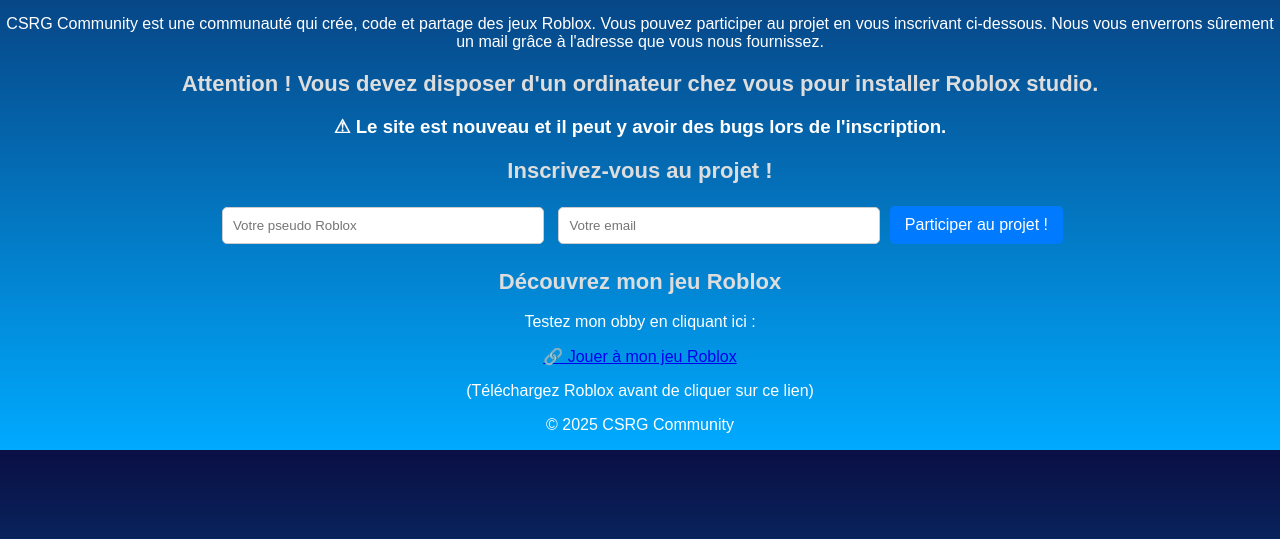
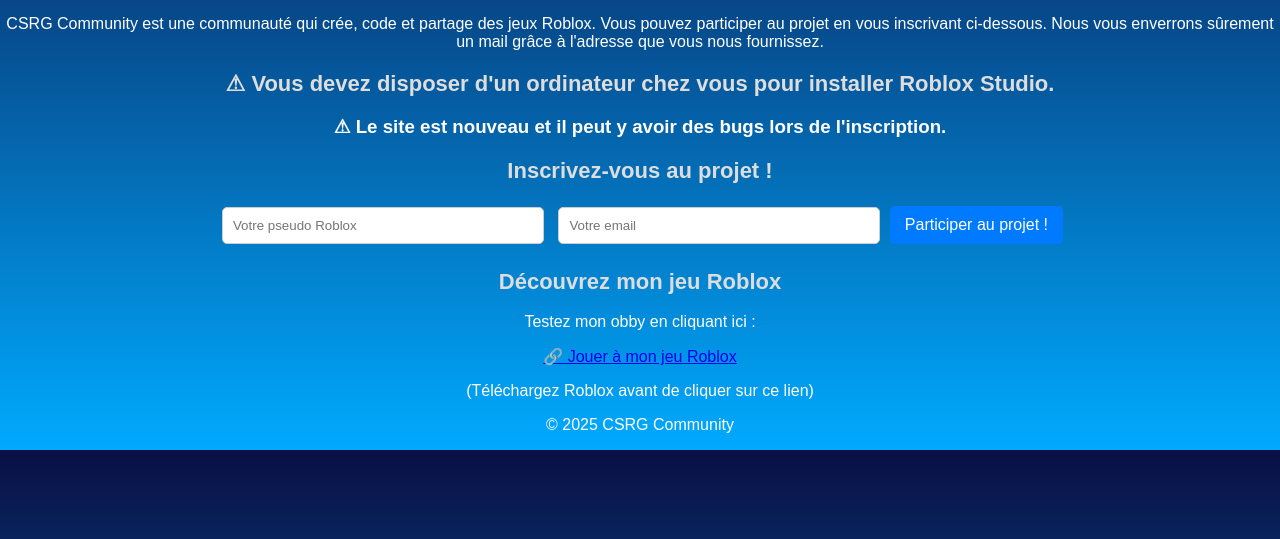
Before and after one commit to lechodescollegiens/Roblox-community, a plain HTML site: page index.html in a window 1280 px wide. Shown: the part 251-790 px from the top of the page. Drawn offline with Linux system fonts and the light colour scheme.

Commit message:
Update index.html

```diff
--- a/index.html
+++ b/index.html
@@ -19,8 +19,10 @@
         Nous vous enverrons sûrement un mail grâce à l'adresse que vous nous fournissez.
         </p>
     </section>
-    <h2> Attention ! Vous devez disposer d'un ordinateur chez vous pour installer Roblox studio.</h2>
+
+    <h2> ⚠ Vous devez disposer d'un ordinateur chez vous pour installer Roblox Studio.</h2>
     <h3>⚠ Le site est nouveau et il peut y avoir des bugs lors de l'inscription.</h3>
+
     <section class="inscription">
         <h2>Inscrivez-vous au projet !</h2>
         <form id="monFormulaire">
```
Lines whose indentation alone changed are shown as unchanged.
